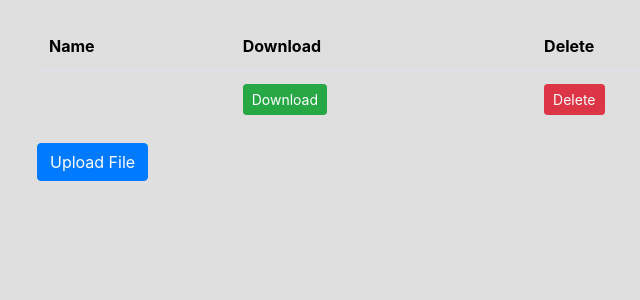
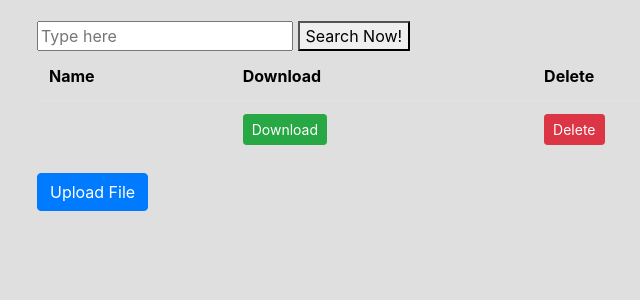
Before and after one commit to Vr3n/zash, a Django app: page //dashboard/ in a window 1280 px wide. Shown: the part 59-359 px from the top of the page, without its empty margins (48-688 px from the left). Run offline with Django 3.2, Linux system fonts and the light colour scheme; data comes from the database, SQL or seed files in the repository; some libraries are stand-ins or nearby versions.

Commit message:
Updated for Search Bar

```diff
--- a/dashboard/templates/dashboard/dashboard.html
+++ b/dashboard/templates/dashboard/dashboard.html
@@ -1,5 +1,29 @@
 {% extends 'home/base.html' %}
 {% block content %}
+
+<!-- Search Bar -->
+<form method = "GET">
+    <input type = "text"
+        placeholder = "Type here"
+        name = "dashboard_search"
+        >
+        </input>
+    <button type = "submit">
+    Search Now!
+    </button>
+</form>
+
+<!--
+    <input class = "Search_textbox"
+        type = "search"
+        placeholder = "Type your Search here"
+        name = "dashboard_search"
+        value = {{search}}
+    >
+    </input>
+
+-->
+<!-- File Display-->
     <table class='table'>
         <thead>
             <th>Name</th>
```
